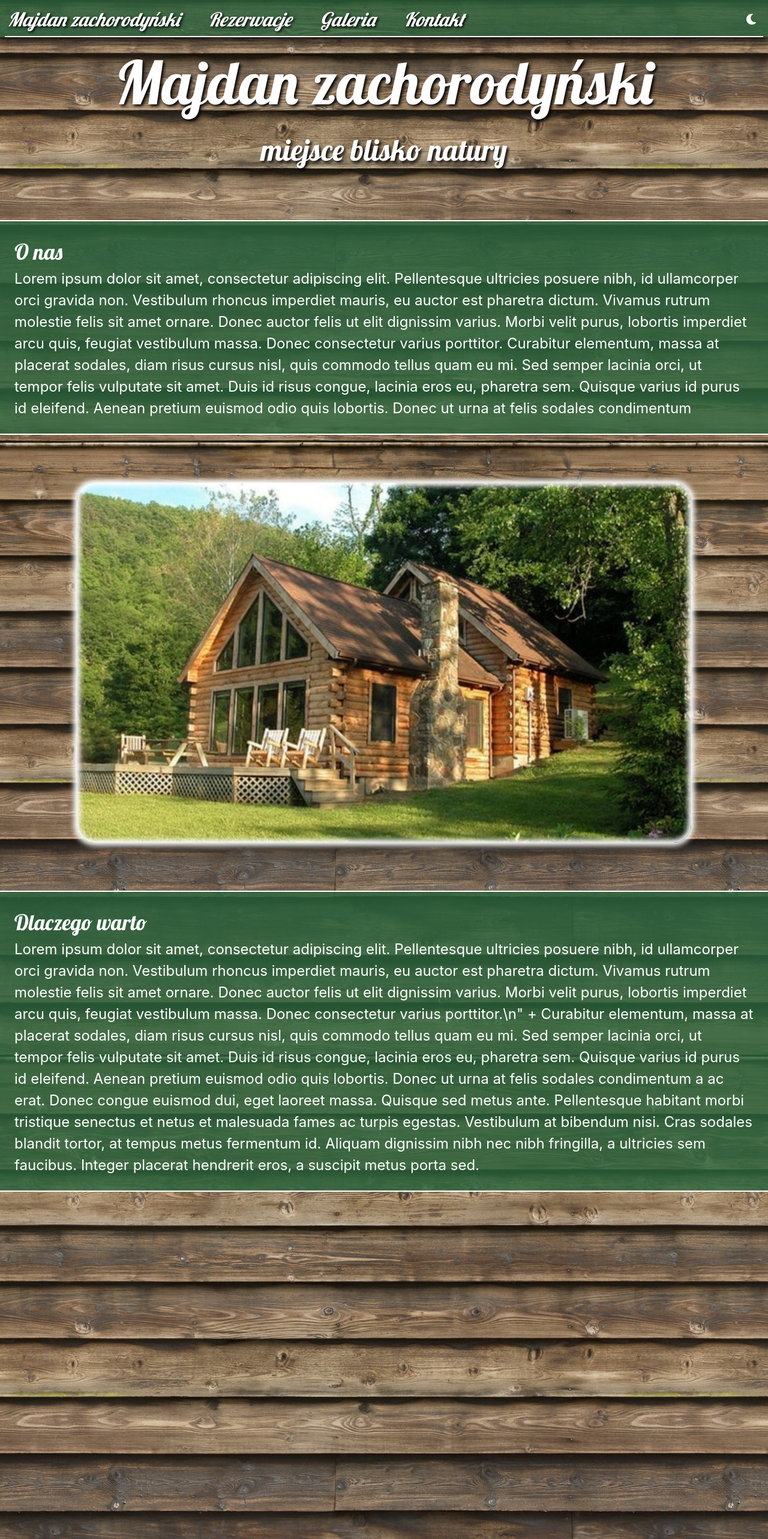
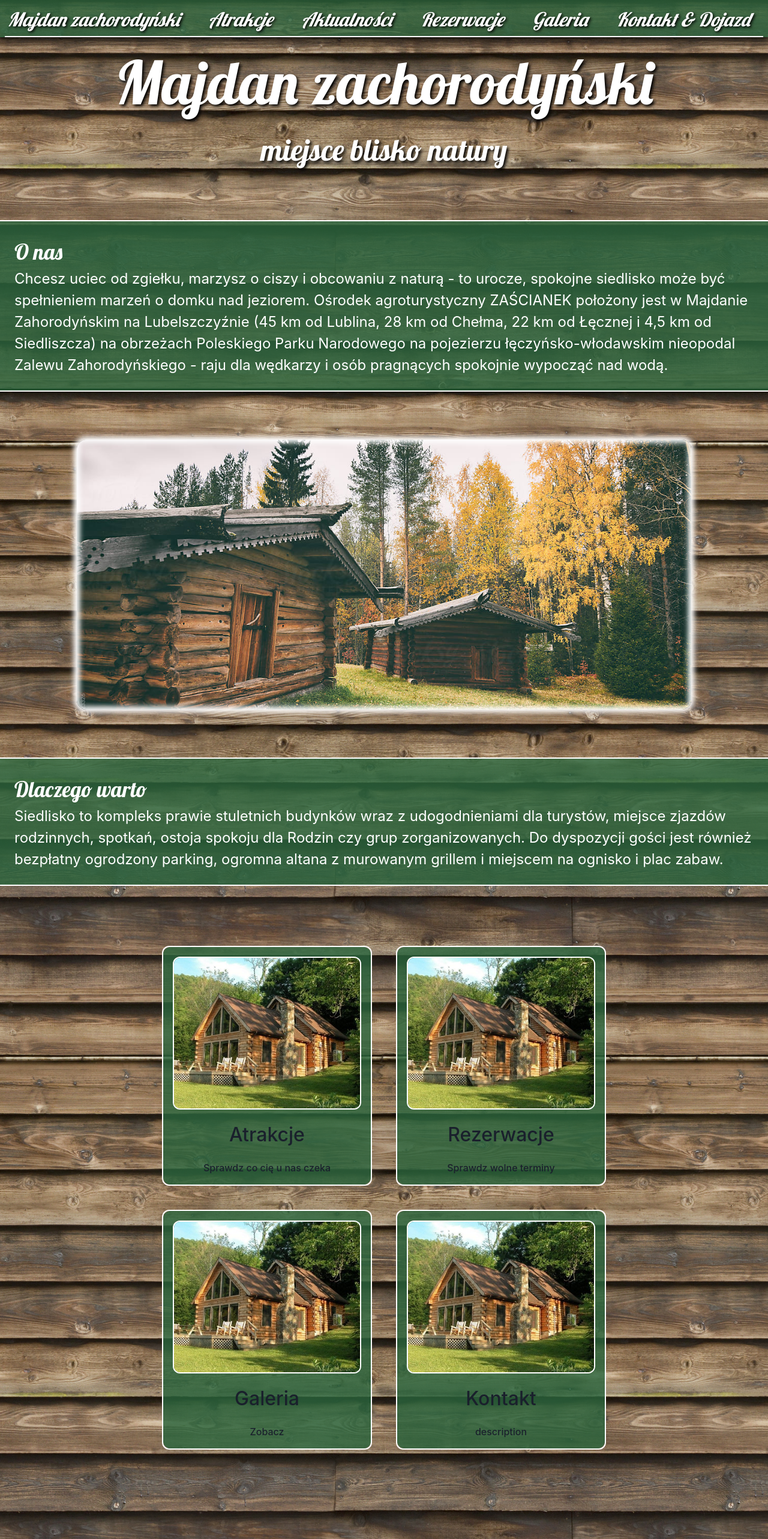
Before and after one commit to Harry29-exe/leisure-house-website, a React (Create React App) app: page / in a window 1280 px wide. Shown: the top 2566 px of the page at 60% size. Built offline with nearby package versions, Linux system fonts and the light colour scheme.

Commit message:
added map, cards, established general concept

```diff
--- a/src/App.tsx
+++ b/src/App.tsx
@@ -6,6 +6,7 @@ import {BrowserRouter, Route, Switch} from "react-router-dom";
 import VMainPage from "./modules/MainPage/VMainPage";
 import wood from "./resources/wood.jpg";
 import Reservations from "./modules/Reservations";
+import Attractions from "./modules/Attractions";
 
 export const App = () => (
     <ChakraProvider theme={Theme}>
@@ -18,12 +19,26 @@ export const App = () => (
                         <VMainPage/>
                     </Route>
 
-                    <Route path='/reservations'>
+                    <Route path='/atrakcje'>
+                        <Attractions/>
+                    </Route>
+
+                    <Route path='/aktualności'>
+
+                    </Route>
+
+                    <Route path='/rezerwacje'>
                         <Reservations/>
                     </Route>
 
-                    <Route path='/gallery'>
+                    <Route path='/galeria'>
 
+                    </Route>
+
+                    <Route path='/kontakt-dojazd'>
+                        <iframe
+                            src="https://www.google.com/maps/embed?pb=!1m14!1m12!1m3!1d19963.208407614584!2d22.65823545!3d51.2853433!2m3!1f0!2f0!3f0!3m2!1i1024!2i768!4f13.1!5e0!3m2!1spl!2spl!4v1624640287836!5m2!1spl!2spl"
+                            width="600" height="450" loading="lazy"></iframe>
                     </Route>
                 </Switch>
 
--- a/src/config/chakra/Breakpoints.ts
+++ b/src/config/chakra/Breakpoints.ts
@@ -2,6 +2,6 @@ export const breakpoints = {
     sm: "480px",
     md: "768px",
     lg: "1024px",
-    xl: "1200px",
+    xl: "1600px",
     '2xl': "2000px",
 }
--- /dev/null
+++ b/src/modules/Attractions.tsx
@@ -0,0 +1,11 @@
+import React from 'react';
+
+const Attractions = () => {
+    return (
+        <div>
+
+        </div>
+    );
+};
+
+export default Attractions;
--- /dev/null
+++ b/src/modules/MainPage/Card.tsx
@@ -0,0 +1,25 @@
+import React from 'react';
+import {Box, Center, ChakraProps, HStack, Image, VStack} from "@chakra-ui/react";
+
+const Card = (props: ChakraProps & {img: string, title: string, text: string}) => {
+    const {img, text, title, ...style} = props;
+
+    return (
+        <Center {...style} borderRadius={'xl'} border={'2px solid white'} pos={"relative"} fontWeight={500} zIndex={0} fontSize={"md"}
+                _hover={{cursor: "pointer", transform: "scale(1.05)"}} transition={"transform 0.3s"}>
+            <VStack spacing={0} w={"100%"} h={"100%"} p={[2, 3, 4]}>
+                <Image src={img} borderRadius={'xl'} h={"70%"} w="100%" objectFit='cover' border={"2px solid white"}/>
+                <Center flexGrow={2} fontSize={"2em"}>
+                    {title}
+                </Center>
+                <Center>
+                    {text}
+                </Center>
+            </VStack>
+
+            <Box pos='absolute' left={0} top={0} w={'100%'} h={'100%'} bg={`#2A653C`} opacity={0.8} borderRadius={'xl'} zIndex={-1}/>
+        </Center>
+    );
+};
+
+export default Card;
--- a/src/modules/MainPage/VMainPage.tsx
+++ b/src/modules/MainPage/VMainPage.tsx
@@ -1,12 +1,14 @@
 import React from 'react';
-import {Box, Center, Flex, HStack, Image, useColorModeValue, VStack} from "@chakra-ui/react";
+import {Box, Center, Flex, Grid, GridItem, HStack, Image, useColorModeValue, VStack} from "@chakra-ui/react";
 import main from "../../resources/main.jpg";
 import img1 from "../../resources/img1.jpg";
 import img2 from "../../resources/img2.jpg";
-import wood from "../../resources/wood.jpg";
-import wood2 from "../../resources/wood2.jpg";
-import Carousel from "../utils/carousel/Carousel";
+import Carousel from "../utils/Carousel";
 import TextSection from './TextSection';
+import ImageWithText from "../utils/ImageWithTextProps";
+import Card from "./Card";
+import { Link } from 'react-router-dom';
+import ImageWithBorder from "../utils/ImageWithBorder";
 
 
 const VMainPage = () => {
@@ -24,34 +26,34 @@ const VMainPage = () => {
             </Box>
 
             <TextSection title={"O nas"} >
-                Lorem ipsum dolor sit amet, consectetur adipiscing elit. Pellentesque ultricies posuere nibh, id ullamcorper orci gravida non. Vestibulum rhoncus imperdiet mauris, eu auctor est
-                pharetra dictum. Vivamus rutrum molestie felis sit amet ornare. Donec auctor felis ut elit dignissim varius. Morbi velit purus, lobortis imperdiet arcu quis, feugiat vestibulum massa.
-                Donec consectetur varius porttitor.
-                Curabitur elementum, massa at placerat sodales, diam risus cursus nisl, quis commodo tellus quam eu mi. Sed semper lacinia orci, ut tempor felis vulputate sit amet.
-                Duis id risus congue, lacinia eros eu, pharetra sem. Quisque varius id purus id eleifend. Aenean pretium euismod odio quis lobortis. Donec ut urna at felis sodales condimentum
+                Chcesz uciec od zgiełku, marzysz o ciszy i obcowaniu z naturą   - to urocze, spokojne siedlisko może być spełnieniem marzeń o domku nad jeziorem.
+                Ośrodek agroturystyczny ZAŚCIANEK położony jest w Majdanie Zahorodyńskim na Lubelszczyźnie (45 km od Lublina, 28 km od Chełma, 22 km od Łęcznej i 4,5 km od Siedliszcza)
+                na obrzeżach Poleskiego Parku Narodowego na pojezierzu łęczyńsko-włodawskim nieopodal Zalewu Zahorodyńskiego  - raju dla wędkarzy i osób pragnących spokojnie wypocząć nad wodą.
             </TextSection>
 
-            <Flex w={['95%', '85%', '80%']}  pos={'relative'} flexFlow={'wrap'} h={['400px', '500px', '600px']}>
-                <Box w={'100%'} h='100%' pos={'relative'} borderRadius={'30px'} boxShadow={"0 0 8px 5px white"}>
-                    <Carousel images={[img1, img2, main]} w={"100%"} h={"100%"} borderRadius={'30px'}/>
-                    <Box pointerEvents='none' pos={'absolute'} left={0} top={0} w={'100%'} h={'100%'} borderRadius={'30px'} boxShadow={"inset 0 0 8px 5px white"}/>
-                </Box>
-            </Flex>
+            <ImageWithBorder img={img2} w={["90%", "85%", "80%"]} maxH={"450px"} borderRadius={"2xl"}/>
 
             <TextSection title={"Dlaczego warto"}>
-                Lorem ipsum dolor sit amet, consectetur adipiscing elit. Pellentesque ultricies posuere nibh, id ullamcorper orci gravida non. Vestibulum rhoncus imperdiet mauris, eu auctor est
-                pharetra dictum. Vivamus rutrum molestie felis sit amet ornare. Donec auctor felis ut elit dignissim varius. Morbi velit purus, lobortis imperdiet arcu quis, feugiat vestibulum massa.
-                Donec consectetur varius porttitor.\n" +
-                Curabitur elementum, massa at placerat sodales, diam risus cursus nisl, quis commodo tellus quam eu mi. Sed semper lacinia orci, ut tempor felis vulputate sit amet.
-                Duis id risus congue, lacinia eros eu, pharetra sem. Quisque varius id purus id eleifend. Aenean pretium euismod odio quis lobortis. Donec ut urna at felis sodales condimentum
-                a ac erat. Donec congue euismod dui, eget laoreet massa.
-                Quisque sed metus ante. Pellentesque habitant morbi tristique senectus et netus et malesuada fames ac turpis egestas. Vestibulum at bibendum nisi. Cras sodales blandit tortor,
-                at tempus metus fermentum id. Aliquam dignissim nibh nec nibh fringilla, a ultricies sem faucibus. Integer placerat hendrerit eros, a suscipit metus porta sed.
+                Siedlisko to kompleks prawie stuletnich budynków wraz z udogodnieniami dla turystów, miejsce zjazdów rodzinnych, spotkań, ostoja spokoju dla Rodzin czy grup zorganizowanych.
+                Do dyspozycji gości jest również bezpłatny ogrodzony parking, ogromna altana z murowanym grillem i miejscem na ognisko i plac zabaw.
             </TextSection>
 
-            <Box>
+            <Center h="200px" w='90%' mx='10%' fontSize={'2rem'} flexFlow='wrap'>
+                <Link to={"/reservations"}>
+                    <Card img={img1} title={"Atrakcje"} text={"Sprawdz co cię u nas czeka"} w={"350px"} h="400px" m={[3, 4, 5]}/>
+                </Link>
+                <Link to={"/reservations"}>
+                    <Card img={img1} title={"Rezerwacje"} text={"Sprawdz wolne terminy"} w={"350px"} h="400px" m={[3, 4, 5]}/>
+                </Link>
+                <Link to={"/reservations"}>
+                    <Card img={img1} title={"Galeria"} text={"Zobacz "} w={"350px"} h="400px" m={[3, 4, 5]}/>
+                </Link>
+                <Link to={"/reservations"}>
+                    <Card img={img1} title={"Kontakt"} text={"description"} w={"350px"} h="400px" m={[3, 4, 5]}/>
+                </Link>
+            </Center>
 
-            </Box>
+
 
             <Box w={1} h={'2000px'}/>
 
--- a/src/modules/Reservations.tsx
+++ b/src/modules/Reservations.tsx
@@ -1,5 +1,5 @@
 import React from 'react';
-import Carousel from "./utils/carousel/Carousel";
+import Carousel from "./utils/Carousel";
 import img1 from "../resources/img1.jpg"
 import img2 from "../resources/img2.jpg"
 import main from "../resources/main.jpg"
--- /dev/null
+++ b/src/modules/utils/ImageWithBorder.tsx
@@ -0,0 +1,14 @@
+import React from 'react';
+import {Box, ChakraProps, Image} from "@chakra-ui/react";
+
+const ImageWithBorder = (props: ChakraProps & {img: string}) => {
+    const {img, ...style} = props;
+    return (
+        <Box {...style} boxShadow={"0 0 8px 5px white"} pos={"relative"} overflow={"hidden"}>
+            <Image src={props.img} w="100%" h="100%" objectFit='cover' maxH={"inherit"}/>
+            <Box pos="absolute" top={0} left={0} w="100%" h="100%" maxH="inherit" boxShadow={"inset 0 0 8px 5px white"}/>
+        </Box>
+    );
+};
+
+export default ImageWithBorder;
--- /dev/null
+++ b/src/modules/utils/ImageWithTextProps.tsx
@@ -0,0 +1,22 @@
+import React, {PropsWithChildren} from 'react';
+import {Box, ChakraProps, Flex, Image} from "@chakra-ui/react";
+
+type ImageWithTextProps = PropsWithChildren<ChakraProps & {img: string}>
+
+const ImageWithText = (props: ImageWithTextProps) => {
+    const {img, children, ...style} = props;
+
+    style.w = style.w? style.w: style.width? style.width: '100%';
+    style.h = style.h? style.h: style.height? style.height: '100%';
+
+    return (
+        <Box {...style} pos={"relative"}>
+            <Image src={img} w={"100%"} h={"100%"} objectFit='cover'/>
+            <Flex justifyContent='center' alignItems='flex-end' w={"100%"} h={"100%"} pos='absolute' top={0} left={0} >
+                {children}
+            </Flex>
+        </Box>
+    );
+};
+
+export default ImageWithText;
--- a/src/modules/utils/Navbar/VNavbar.tsx
+++ b/src/modules/utils/Navbar/VNavbar.tsx
@@ -11,9 +11,13 @@ const VNavbar = () => {
     let bgVal = useColorModeValue(40, 40);
 
     const links = [
-            {name: 'Rezerwacje', path: '/reservations'},
-            {name: 'Galeria', path: '/galley'},
-            {name: 'Kontakt', path: '/contact'}];
+            {name: 'Atrakcje', path: '/atrakcje'},
+            {name: 'Aktualności', path: '/aktualności'},
+            {name: 'Rezerwacje', path: '/rezerwacje'},
+            {name: 'Galeria', path: '/galeria'},
+            {name: 'Kontakt & Dojazd', path: '/kontakt-dojazd'},
+
+    ];
 
     return (
         <Flex pos='relative' w='100%' alignContent='center'  justifyContent='center'
@@ -57,9 +61,9 @@ const VNavbar = () => {
                 </>
             }
 
-            <Center borderRadius={'lg'} overflow='none'>
-                <ColorModeSwitcher/>
-            </Center>
+            {/*<Center borderRadius={'lg'} overflow='none'>*/}
+            {/*    <ColorModeSwitcher/>*/}
+            {/*</Center>*/}
 
             <Box w='100%' h={0} borderTop='2px solid' borderColor='white'/>
         </Flex>
```
Also changed, not shown: public/attractions.json (added, +9 -0 lines), public/reservations.json (added, +16 -0 lines), src/modules/utils/Carousel.tsx (renamed from src/modules/utils/carousel/Carousel.tsx).
